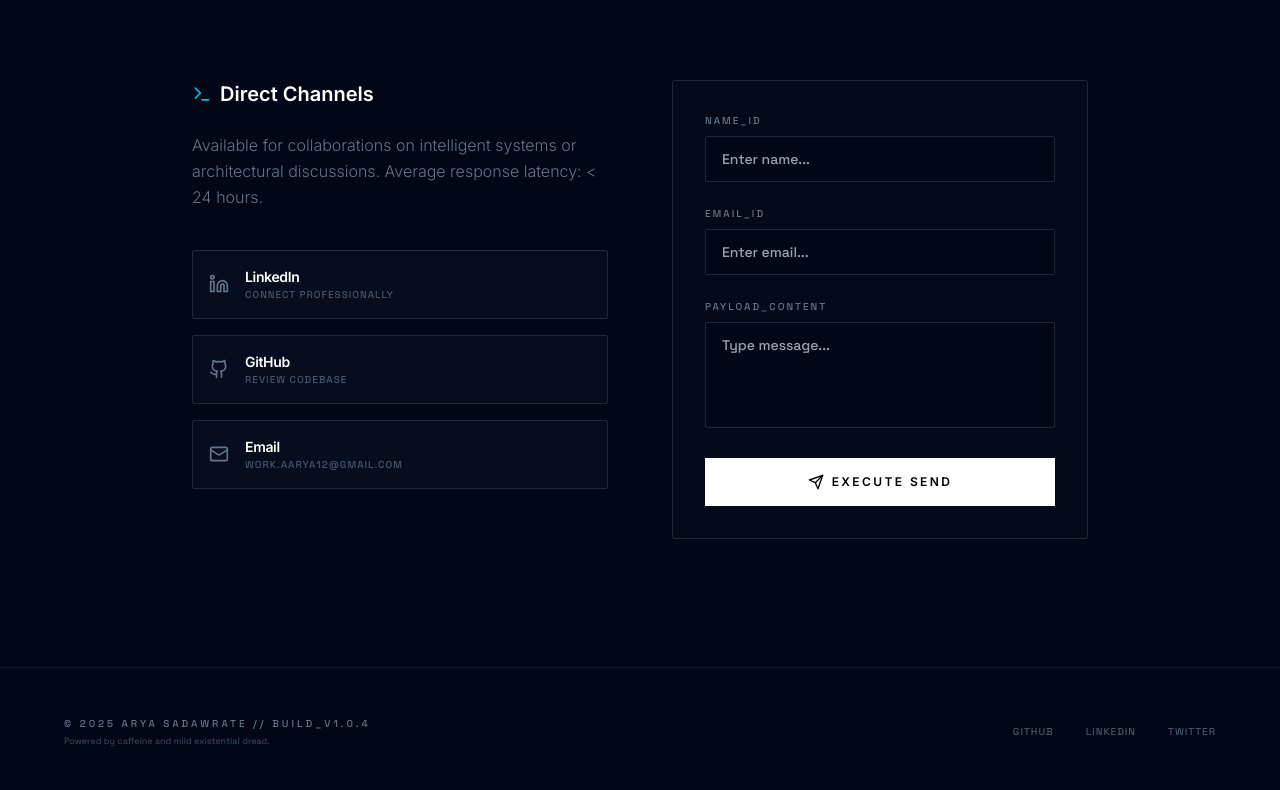
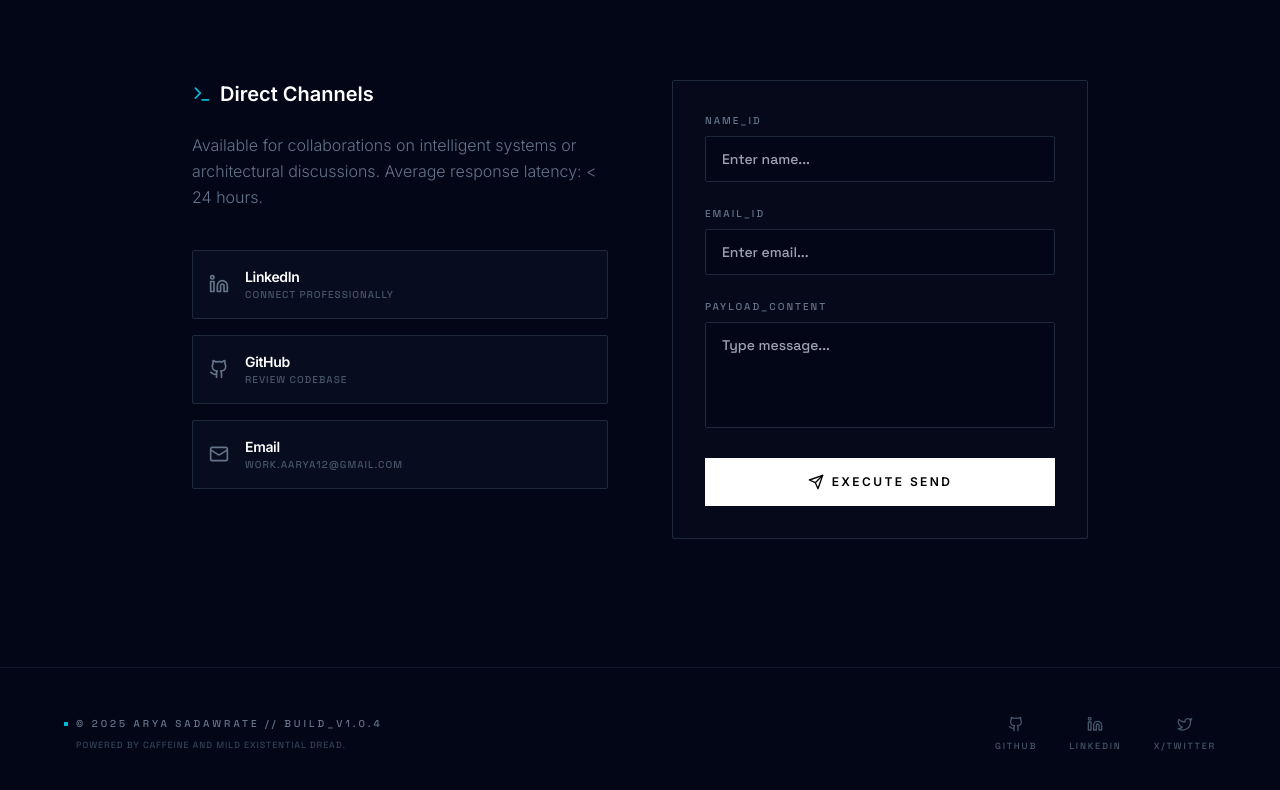
Before and after one commit to aryasadawrate19/my-portfolio, a React (Vite) app: page / in a window 1280 px wide. Shown: the part 5758-6548 px from the top of the page. Built offline with nearby package versions, Linux system fonts and the light colour scheme.

Commit message:
Profile links  added in footer

```diff
--- a/src/components/Footer.tsx
+++ b/src/components/Footer.tsx
@@ -1,24 +1,67 @@
 // src/components/Footer.tsx
+import { Github, Linkedin, Twitter } from 'lucide-react';
+
 export default function Footer() {
+  const currentYear = new Date().getFullYear();
+
+  const socialLinks = [
+    {
+      label: 'GitHub',
+      href: 'https://github.com/aryasadawrate19',
+      icon: Github
+    },
+    {
+      label: 'LinkedIn',
+      href: 'https://linkedin.com/in/arya-sadawrate-894a0a305/',
+      icon: Linkedin
+    },
+    {
+      label: 'X/Twitter',
+      href: 'https://github.com/aryasadawrate19',
+      icon: Twitter
+    }
+  ];
+
   return (
-    <footer className="py-12 px-6 bg-slate-950 border-t border-slate-900">
-      <div className="max-w-6xl mx-auto flex flex-col md:flex-row justify-between items-center gap-6">
-        <div className="text-left">
-          <p className="text-slate-500 text-[10px] font-mono uppercase tracking-[0.3em]">
-            &copy; {new Date().getFullYear()} Arya Sadawrate // Build_v1.0.4
-          </p>
-          <p className="text-slate-700 text-[9px] font-mono mt-1">
+    <footer className="py-12 px-6 bg-slate-950 border-t border-slate-900 font-sans">
+      <div className="max-w-6xl mx-auto flex flex-col md:flex-row justify-between items-center gap-8">
+
+        {/* === BRANDING & LEGAL-ISH === */}
+        <div className="text-center md:text-left">
+          <div className="flex items-center justify-center md:justify-start gap-2 mb-2">
+            <div className="h-1 w-1 bg-cyan-500" />
+            <p className="text-slate-500 text-[10px] font-mono uppercase tracking-[0.3em]">
+              &copy; {currentYear} Arya Sadawrate // Build_v1.0.4
+            </p>
+          </div>
+          <p className="text-slate-700 text-[9px] font-mono uppercase tracking-widest ml-3">
             Powered by caffeine and mild existential dread.
           </p>
         </div>
 
+        {/* === SOCIAL UPLINKS === */}
         <div className="flex gap-8">
-          {['GitHub', 'LinkedIn', 'Twitter'].map((platform) => (
-            <a key={platform} href="#" className="text-slate-600 hover:text-cyan-500 text-[10px] font-mono uppercase tracking-widest transition-colors">
-              {platform}
+          {socialLinks.map((platform) => (
+            <a
+              key={platform.label}
+              href={platform.href}
+              target="_blank"
+              rel="noopener noreferrer"
+              className="group flex flex-col items-center gap-2 transition-all"
+            >
+              <platform.icon className="w-4 h-4 text-slate-600 group-hover:text-cyan-500 transition-colors" />
+              <span className="text-slate-600 group-hover:text-white text-[9px] font-mono uppercase tracking-[0.2em] transition-colors">
+                {platform.label}
+              </span>
             </a>
           ))}
         </div>
+
+      </div>
+
+      {/* FINAL SYSTEM INDICATOR */}
+      <div className="mt-12 flex justify-center opacity-20">
+        <div className="h-px w-24 bg-gradient-to-r from-transparent via-slate-700 to-transparent" />
       </div>
     </footer>
   );
```
